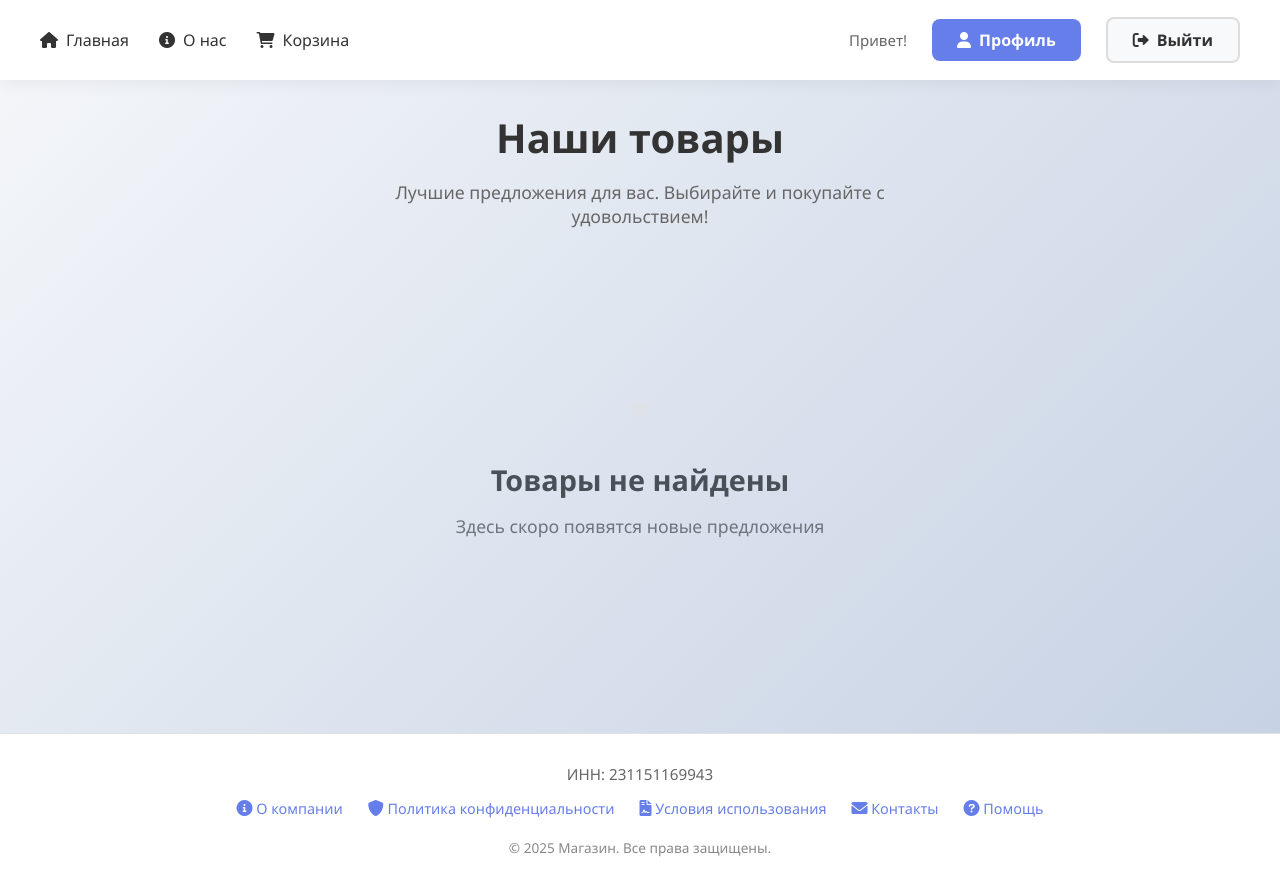
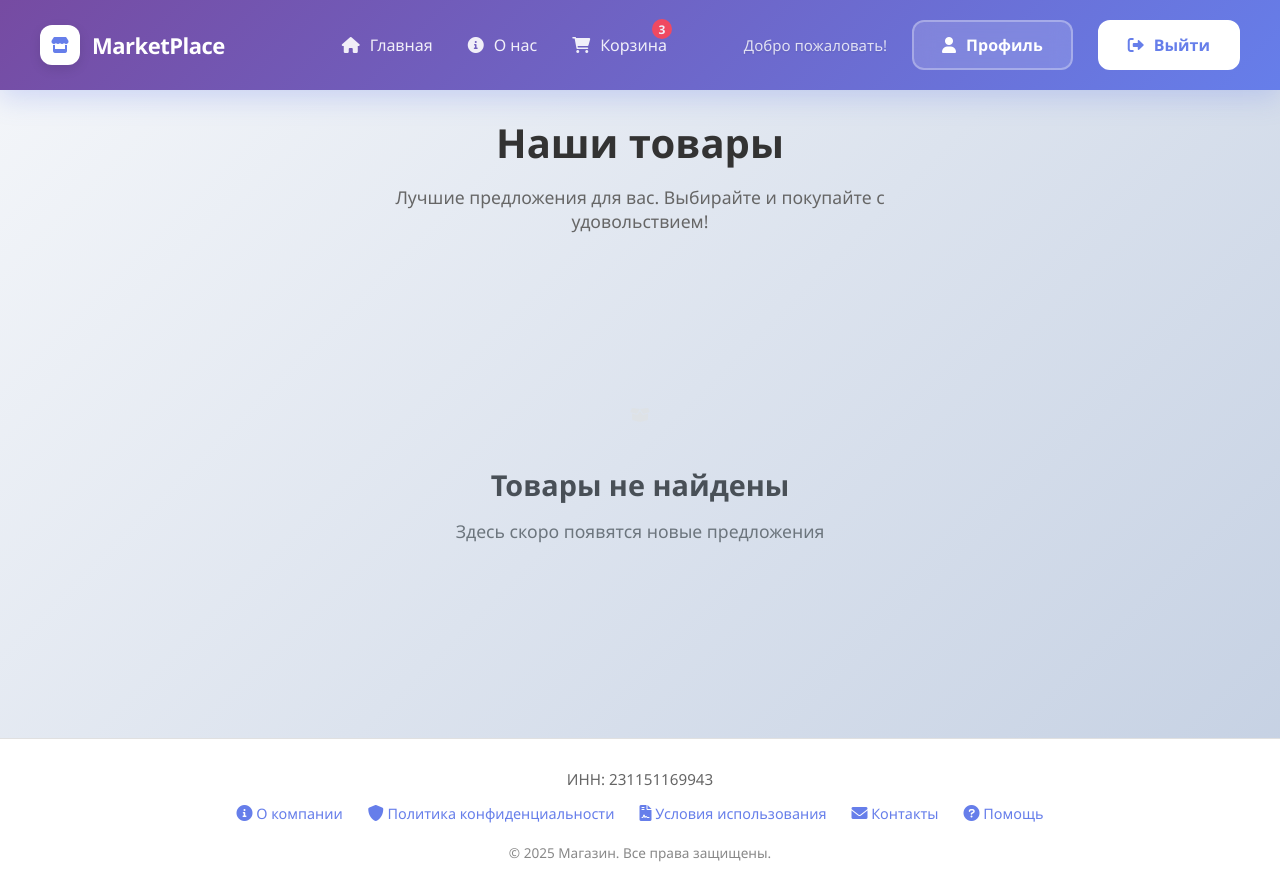
Before and after one commit to thelight21313/mini-shop, a Django app: page / in a window 1280 px wide. Before the commit the page ends 857 px from the top, so only its background shows below. Run offline with Django 4.2, Linux system fonts and the light colour scheme; the visitor is signed in with stand-in values (Sample User, id 1); data that the repository does not hold is empty; parts of the project's set-up code (start-up, migrations or seed data) failed here and were passed over.

Commit message:
update header html

```diff
--- a/main/templates/main/header.html
+++ b/main/templates/main/header.html
@@ -14,12 +14,12 @@
     body {
       background: linear-gradient(135deg, #f5f7fa 0%, #c3cfe2 100%);
       min-height: 100vh;
-      padding-top: 80px;
+      padding-top: 85px;
     }
 
     /* HEADER */
     .navbar {
-      background: white;
+      background: linear-gradient(135deg, #667eea 0%, #764ba2 100%);
       padding: 0 40px;
       display: flex;
       justify-content: space-between;
@@ -28,31 +28,56 @@
       top: 0;
       left: 0;
       width: 100%;
-      height: 80px;
-      box-shadow: 0 5px 15px rgba(0, 0, 0, 0.05);
+      height: 85px;
+      box-shadow: 0 8px 25px rgba(102, 126, 234, 0.25);
       z-index: 1000;
+      transition: all 0.4s cubic-bezier(0.4, 0, 0.2, 1);
+    }
+
+    .navbar:hover {
+      background: linear-gradient(135deg, #764ba2 0%, #667eea 100%);
+      height: 90px;
     }
 
     .nav-links {
       display: flex;
       align-items: center;
-      gap: 30px;
+      gap: 35px;
     }
 
     .nav-links a {
-      color: #333;
+      color: white;
       text-decoration: none;
       font-weight: 500;
       font-size: 16px;
       padding: 10px 0;
+      position: relative;
       transition: all 0.3s ease;
       display: flex;
       align-items: center;
-      gap: 8px;
+      gap: 10px;
+      opacity: 0.9;
     }
 
     .nav-links a:hover {
-      color: #667eea;
+      opacity: 1;
+      transform: translateY(-2px);
+    }
+
+    .nav-links a::after {
+      content: '';
+      position: absolute;
+      bottom: 0;
+      left: 0;
+      width: 0;
+      height: 3px;
+      background: white;
+      border-radius: 3px;
+      transition: width 0.3s ease;
+    }
+
+    .nav-links a:hover::after {
+      width: 100%;
     }
 
     .user-section {
@@ -63,54 +88,110 @@
 
     .welcome-text {
       font-size: 15px;
-      color: #666;
+      color: rgba(255, 255, 255, 0.8);
       font-weight: 400;
+      text-shadow: 0 1px 2px rgba(0, 0, 0, 0.1);
     }
 
     .profile-link, .logout-link {
-      padding: 10px 25px;
-      border-radius: 8px;
+      padding: 12px 28px;
+      border-radius: 12px;
       text-decoration: none;
       font-weight: bold;
       transition: all 0.3s ease;
       display: flex;
       align-items: center;
-      gap: 8px;
+      gap: 10px;
+      position: relative;
+      overflow: hidden;
     }
 
     .profile-link {
-      background: #667eea;
+      background: rgba(255, 255, 255, 0.15);
       color: white;
+      border: 2px solid rgba(255, 255, 255, 0.3);
+      backdrop-filter: blur(10px);
     }
 
     .profile-link:hover {
-      background: #5a6fd8;
-      transform: translateY(-2px);
-      box-shadow: 0 5px 15px rgba(102, 126, 234, 0.2);
+      background: rgba(255, 255, 255, 0.25);
+      transform: translateY(-3px);
+      box-shadow: 0 10px 20px rgba(0, 0, 0, 0.2);
+      border-color: rgba(255, 255, 255, 0.5);
     }
 
     .logout-link {
-      background: #f8f9fa;
-      color: #333;
-      border: 2px solid #ddd;
+      background: white;
+      color: #667eea;
+      border: 2px solid white;
     }
 
     .logout-link:hover {
-      background: #e9ecef;
-      border-color: #667eea;
-      transform: translateY(-2px);
+      background: #f8f9fa;
+      color: #764ba2;
+      transform: translateY(-3px);
+      box-shadow: 0 10px 20px rgba(0, 0, 0, 0.15);
     }
 
-    /* Иконки FontAwesome */
+    /* Логотип (добавим) */
+    .logo {
+      display: flex;
+      align-items: center;
+      gap: 12px;
+      margin-right: 40px;
+    }
+
+    .logo-icon {
+      background: white;
+      width: 40px;
+      height: 40px;
+      border-radius: 12px;
+      display: flex;
+      align-items: center;
+      justify-content: center;
+      color: #667eea;
+      font-size: 20px;
+      box-shadow: 0 4px 12px rgba(0, 0, 0, 0.1);
+    }
+
+    .logo-text {
+      color: white;
+      font-size: 22px;
+      font-weight: 700;
+      letter-spacing: -0.5px;
+    }
+
+    /* Иконки */
     .fas, .far {
       font-size: 16px;
+    }
+
+    /* Счётчик корзины */
+    .cart-count {
+      background: #ff4757;
+      color: white;
+      font-size: 12px;
+      font-weight: bold;
+      width: 20px;
+      height: 20px;
+      border-radius: 50%;
+      display: flex;
+      align-items: center;
+      justify-content: center;
+      position: absolute;
+      top: -5px;
+      right: -5px;
     }
 
     /* Адаптивность */
     @media (max-width: 768px) {
       .navbar {
         padding: 0 20px;
-        height: 70px;
+        height: 75px;
+      }
+
+      .logo-text {
+        display: none;
       }
 
       .nav-links {
@@ -121,22 +202,31 @@
         gap: 15px;
       }
 
-      .nav-links a,
       .welcome-text {
+        display: none;
+      }
+
+      .nav-links a {
         font-size: 14px;
       }
 
       .profile-link, .logout-link {
-        padding: 8px 15px;
+        padding: 10px 15px;
         font-size: 14px;
       }
     }
   </style>
-  <!-- Подключаем FontAwesome для иконок -->
   <link rel="stylesheet" href="https://cdnjs.cloudflare.com/ajax/libs/font-awesome/6.0.0/css/all.min.css">
 </head>
 <body>
   <nav class="navbar">
+    <div class="logo">
+      <div class="logo-icon">
+        <i class="fas fa-store"></i>
+      </div>
+      <span class="logo-text">MarketPlace</span>
+    </div>
+
     <div class="nav-links">
       <a href="{%url 'home'%}">
         <i class="fas fa-home"></i>
@@ -146,14 +236,15 @@
         <i class="fas fa-info-circle"></i>
         О нас
       </a>
-      <a href="{%url 'cart'%}">
+      <a href="{%url 'cart'%}" style="position: relative;">
         <i class="fas fa-shopping-cart"></i>
         Корзина
+        <span class="cart-count">3</span>
       </a>
     </div>
 
     <div class="user-section">
-      <span class="welcome-text">Привет!</span>
+      <span class="welcome-text">Добро пожаловать!</span>
       <a class="profile-link" href="{% url 'profile'%}">
         <i class="fas fa-user"></i>
         Профиль
```
Also changed, not shown: main/views.py (line endings or trailing spaces).
